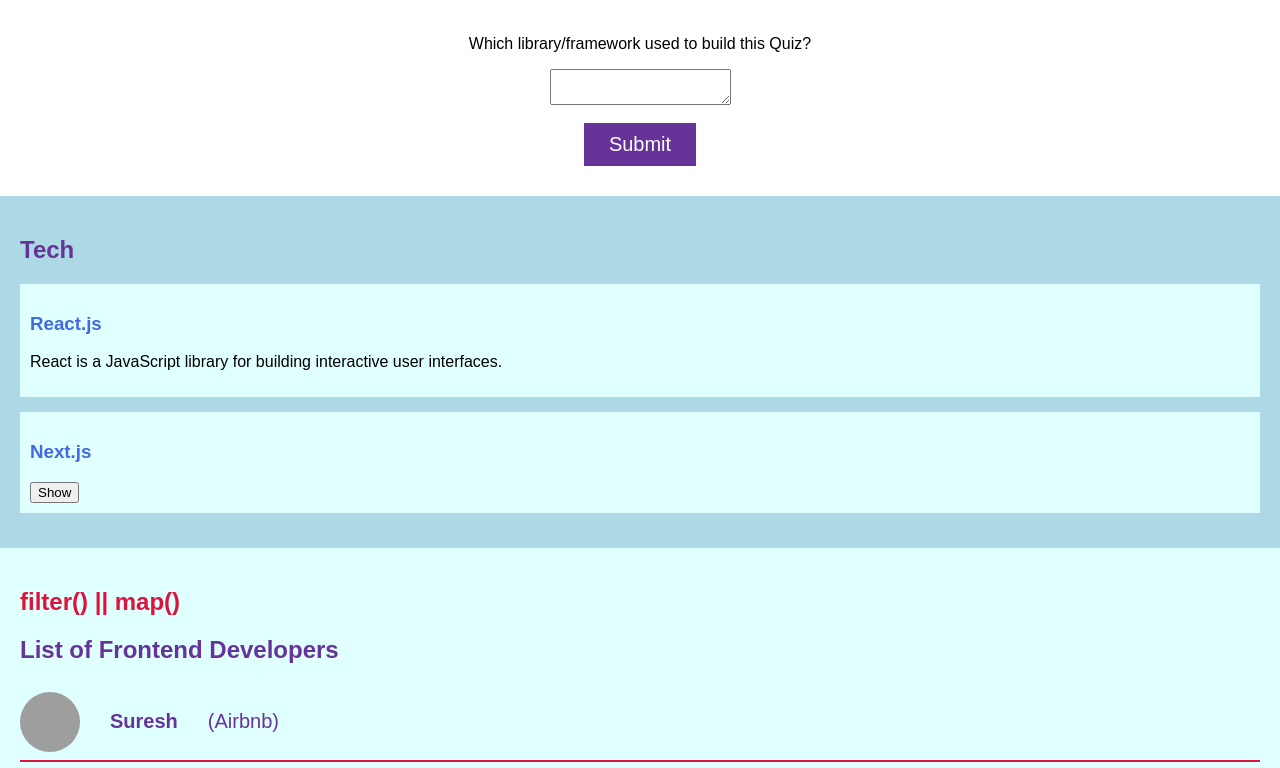
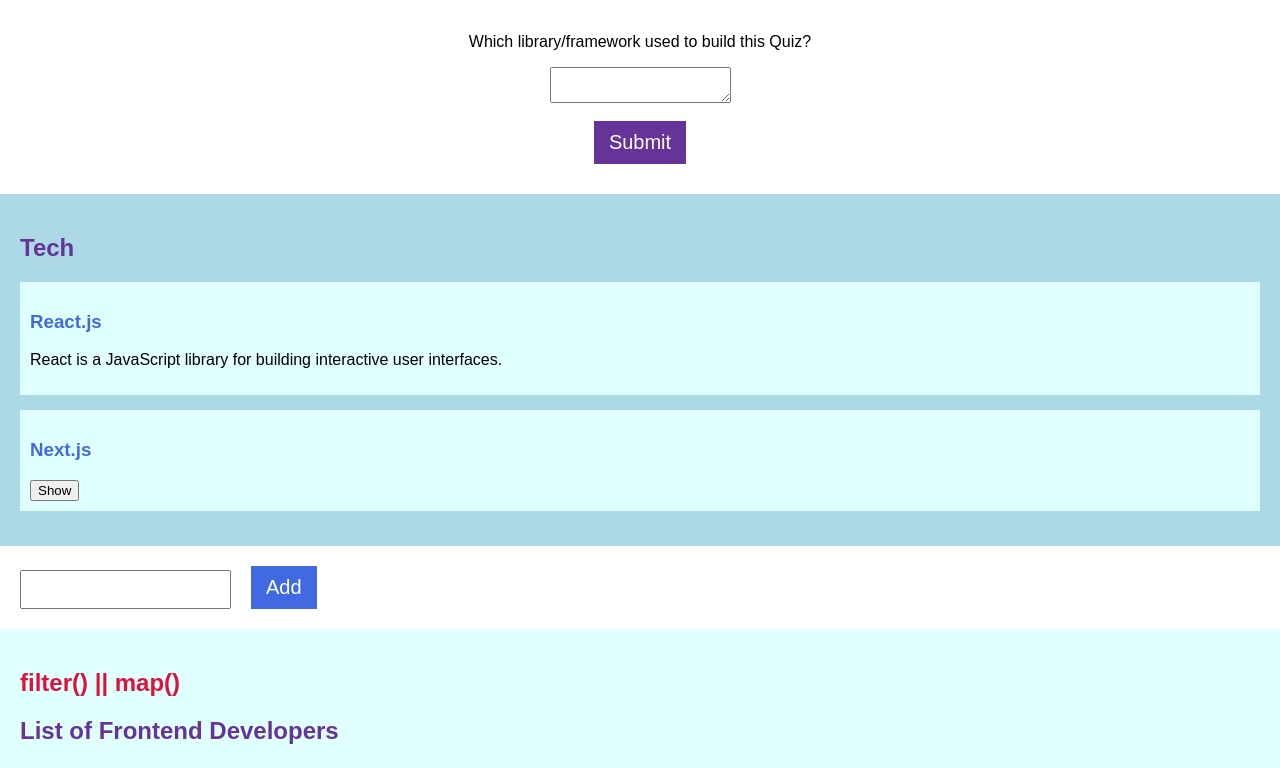
Before and after one commit to parveen232/random-reactjs, a React (Vite) app: page / in a window 1280 px wide. Shown: the part 1061-1829 px from the top of the page. Built offline with nearby package versions, Linux system fonts and the light colour scheme; grey boxes are pictures that could not be loaded.

Commit message:
TaskApp component

```diff
--- a/src/App.jsx
+++ b/src/App.jsx
@@ -5,6 +5,7 @@
 import Gallery from "./Components/Gallery/Gallery";
 import List from "./Components/List";
 import Tech from "./Components/Tech";
+import TaskApp from "./Components/TaskApp/TaskApp";
 
 export default function App() {
   const type = ["nature", "space", "history", "architecture", "furniture"];
@@ -17,6 +18,7 @@
       <Gallery size={7} type={type} />
       <Quiz />
       <Tech />
+      <TaskApp />
       <FilterList />
       <List type={type} />
     </div>
--- a/src/Components/Gallery/GalleryButton.jsx
+++ b/src/Components/Gallery/GalleryButton.jsx
@@ -1,6 +1,6 @@
 export default function GalleryButton({ showGallery, handleShowClick }) {
   return (
-    <button onClick={handleShowClick} className="g-btn">
+    <button onClick={handleShowClick} className="g-btn btn">
       {showGallery ? "Hide" : "Show"} Gallery
     </button>
   );
--- a/src/Components/Quiz.jsx
+++ b/src/Components/Quiz.jsx
@@ -38,7 +38,7 @@
         <br />
         <button
           disabled={answer.length === 0 || status === "submitting"}
-          className="q-btn"
+          className="q-btn btn"
         >
           Submit
         </button>
--- /dev/null
+++ b/src/Components/TaskApp/AddTask.jsx
@@ -0,0 +1,13 @@
+export default function AddTask({ taskArray }) {
+  return (
+    <>
+    <ol>
+        {taskArray.map((task, index) => (
+            <li key={index}>
+                <h3>{task}</h3>
+            </li>
+        ))}
+    </ol>
+    </>
+  );
+}
--- /dev/null
+++ b/src/Components/TaskApp/TaskApp.jsx
@@ -0,0 +1,36 @@
+import { useState } from "react";
+import AddTask from "./AddTask";
+
+export default function TaskApp() {
+  const [task, setTask] = useState();
+  const [taskArray, setTaskArray] = useState([]);
+
+  return (
+    <div className="task-app">
+      <form
+        onSubmit={(e) => {
+          e.preventDefault();
+          setTaskArray((item) => [...item, task]);
+          setTask('')
+        }}
+      >
+        <input
+          type="text"
+          name="task-input"
+          id="task-text"
+          value={task}
+          onChange={(e) => setTask(e.target.value)}
+        />
+        <button
+          onSubmit={(e) => {
+            console.log(e.target.value);
+          }}
+          className='ta-btn btn'
+        >
+          Add
+        </button>
+      </form>
+      <AddTask taskArray={taskArray} />
+    </div>
+  );
+}
--- a/src/styles.css
+++ b/src/styles.css
@@ -86,12 +86,15 @@
   margin: 30px 0 30px;
 }
 
-.g-btn {
-  background-color: royalblue;
+.btn {
   color: #fff;
   font-size: 20px;
   border: none;
   padding: 10px 15px;
+}
+
+.g-btn {
+  background-color: royalblue;
   border-radius: 5px;
 }
 
@@ -147,10 +150,6 @@
 
 .q-btn {
   background-color: rebeccapurple;
-  color: #fff;
-  padding: 10px 25px;
-  font-size: 20px;
-  border: none;
 }
 
 .error {
@@ -172,6 +171,21 @@
   color: royalblue;
 }
 
+/* task app */
+
+.task-app {
+  margin: 20px;
+}
+
+#task-text {
+  padding: 10px 15px;
+  margin-right: 20px;
+}
+
+.ta-btn {
+  background-color: royalblue;
+}
+
 button {
   cursor: pointer;
 }
```
